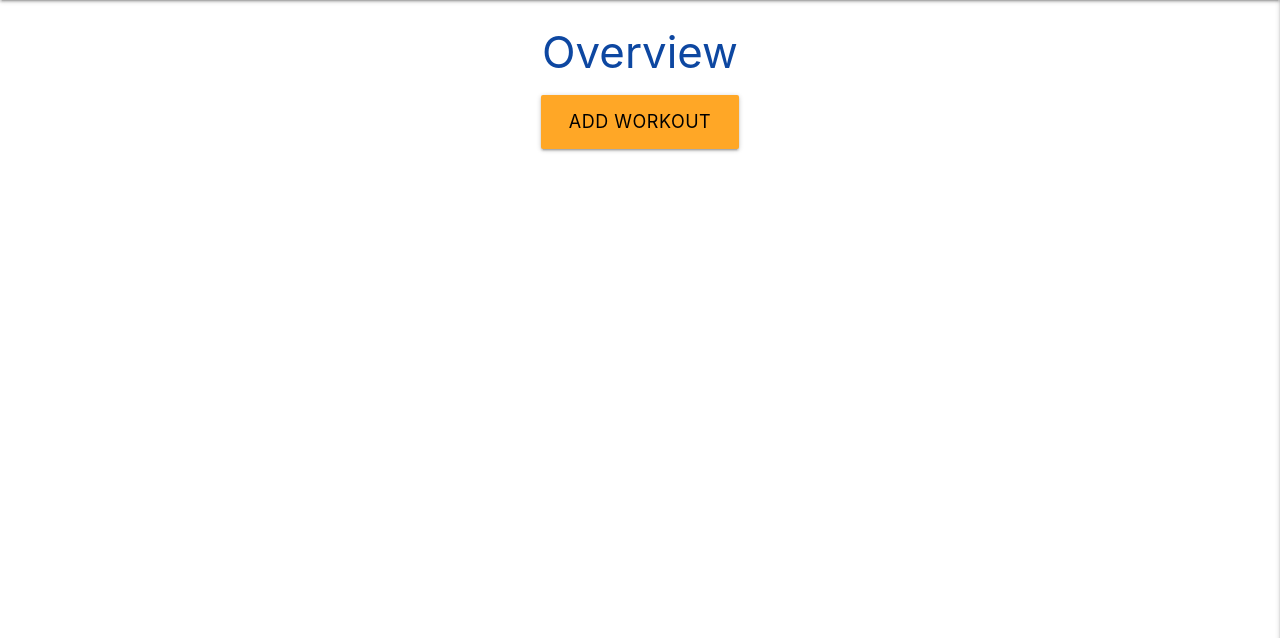
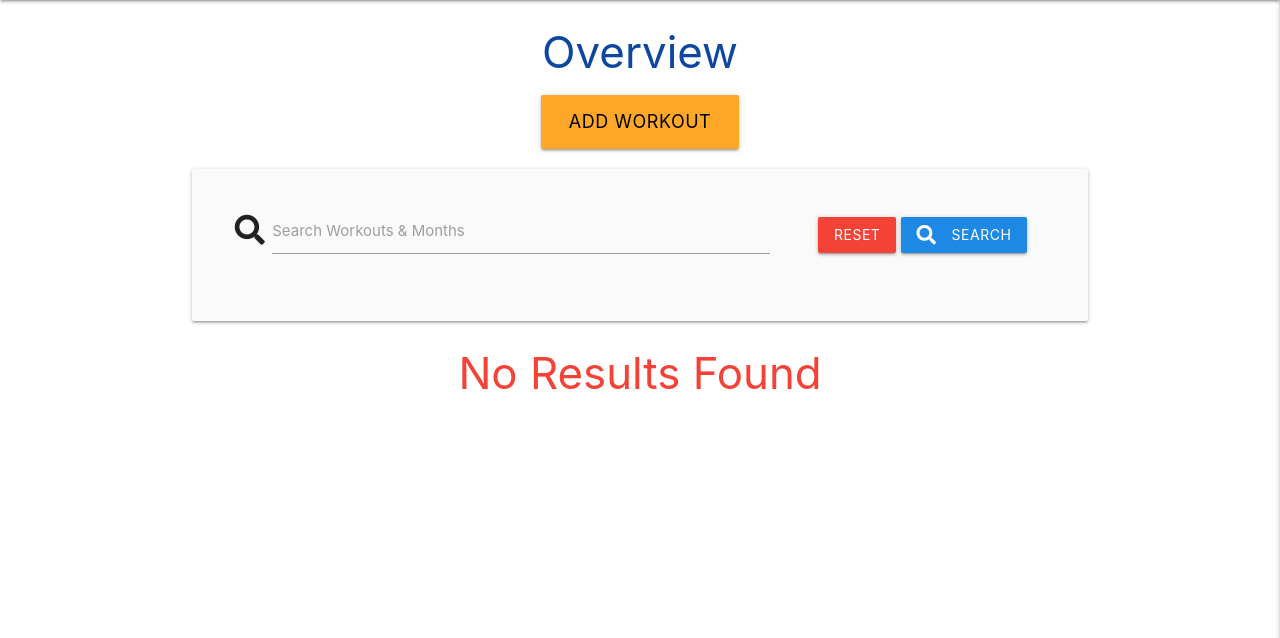
Before and after one commit to kylelawrencedev/gym-records-crud, a Flask app: page /get_overview in a window 1280 px wide. Shown: the part 64-702 px from the top of the page. Run offline with Flask 2, Linux system fonts and the light colour scheme; a database or web service that is not in the repository returns one stand-in record (values such as "Sample title"); some libraries are stand-ins or nearby versions.

Commit message:
Add Search Functionality

```diff
--- a/app.py
+++ b/app.py
@@ -27,6 +27,13 @@ def home():
 @app.route("/get_overview")
 def get_overview():
     workouts = list(mongo.db.workouts.find())
+    return render_template("overview.html", workouts=workouts)
+
+
+@app.route("/search", methods=["GET", "POST"])
+def search():
+    query = request.form.get("query")
+    workouts = list(mongo.db.workouts.find({"$text": {"$search": query}}))
     return render_template("overview.html", workouts=workouts)
 
 
--- a/templates/overview.html
+++ b/templates/overview.html
@@ -9,8 +9,29 @@
             </a>
         </div>
     </div>
+    <div class="row card-panel grey lighten-5">
+        <form action="{{ url_for('search') }}" method="POST" class="col s12">
+            <div class="row valign-wrapper center-align">
+                <div class="input-field col s12 m8">
+                    <i class="fas fa-search prefix"></i>
+                    <input type="text" id="query" name="query" class="validate" minlength="3" required>
+                    <label for="query">Search Workouts & Months</label>
+                </div>
+                <div class="col s12 m4">
+                    <a href="{{ url_for('get_overview') }}" class="red btn">Reset</a>
+                    <button type="submit" class="blue darken-1 btn">
+                        <i class="fas fa-search left"></i>
+                        Search
+                    </button>
+                </div>
+            </div>
+        </form>
+    </div>
+
+    {% if workout|length > 0 %}
+    {% if session.user|lower == workout.created_by|lower %}
     {% for workout in workouts %}
-    {% if session.user|lower == workout.created_by|lower %}
+
     <ul class="collapsible">
         <li>
             <div class="collapsible-header white-text blue darken-1">
@@ -39,6 +60,12 @@
             </div>
         </li>
     </ul>
+
+    {% endfor %}
     {% endif %}
-    {% endfor %}
+    {% else %}
+    <h3 class="red-text center-align">No Results Found</h3>
+    {% endif %}
+
+
 {% endblock %}
```
